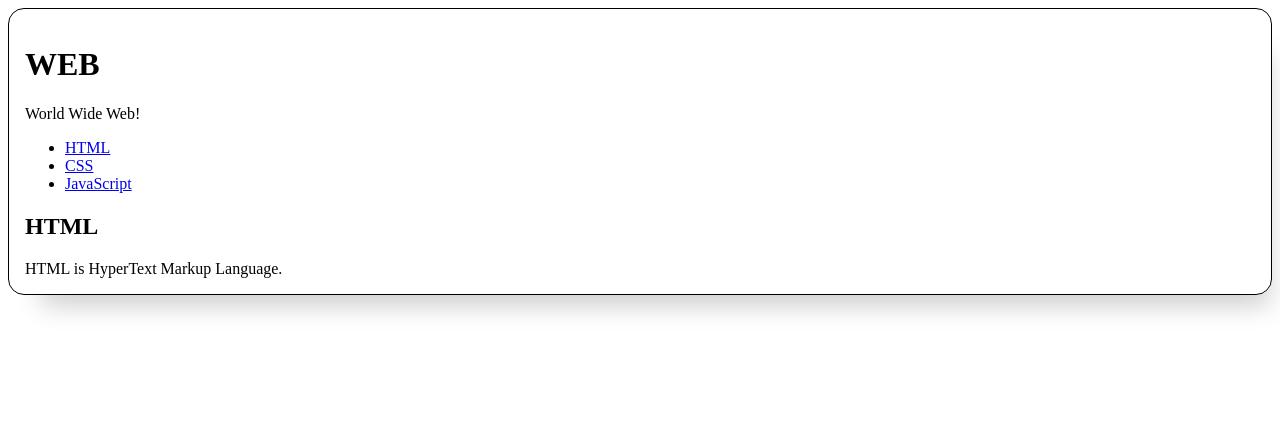
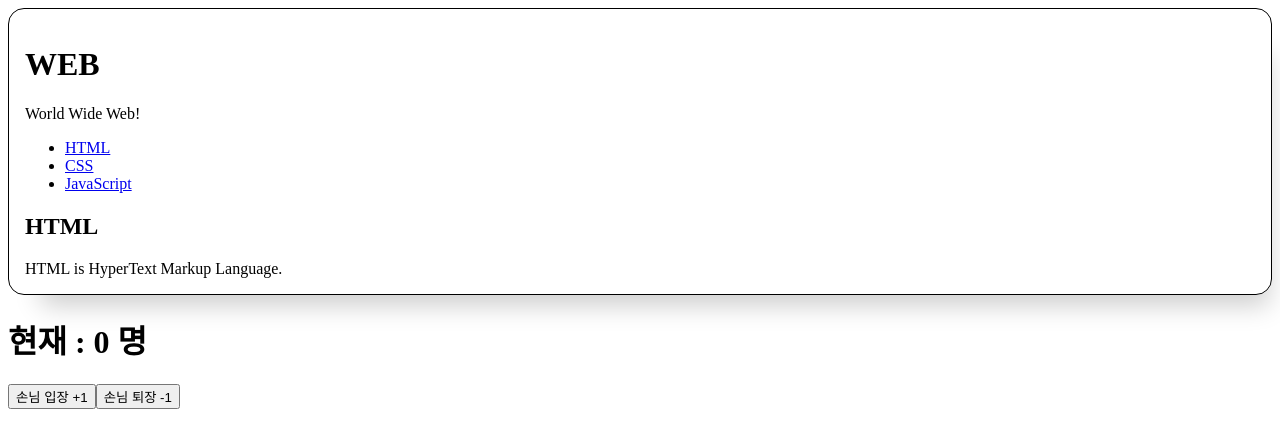
Before and after one commit to vanillovin/realworld-react-redux, a React app: page / in a window 1280 px wide. Shown: the top 448 px of the page. Built offline with nearby package versions, Linux system fonts and the light colour scheme.

Commit message:
카운터 실습

```diff
--- /dev/null
+++ b/src/counter/Counter.jsx
@@ -0,0 +1,15 @@
+import React, { useState } from "react";
+import ReactDOM  from "react-dom";
+
+function Counter(){
+    const [count, setCount] = useState(0);
+    return (
+      <>
+        <h1>현재 : {count} 명</h1>
+        <button onClick={(e)=>{setCount(old => old + 1)}}>손님 입장 +1</button>
+        <button onClick={(e)=>{setCount(old => old - 1)}}>손님 퇴장 -1</button>
+      </>
+    )
+}
+
+export default Counter;
--- a/src/index.jsx
+++ b/src/index.jsx
@@ -6,11 +6,12 @@ import Counter from './counter/Counter';
 import TodoList from './todomvc/TodoList';
 // import reportWebVitals from './reportWebVitals';
 
-//<Counter /><TodoList />
+//<TodoList />
 
 ReactDOM.render(
     <React.StrictMode>
          <App />
+         <Counter />
     </React.StrictMode>,
     document.getElementById('app')
 );
```
